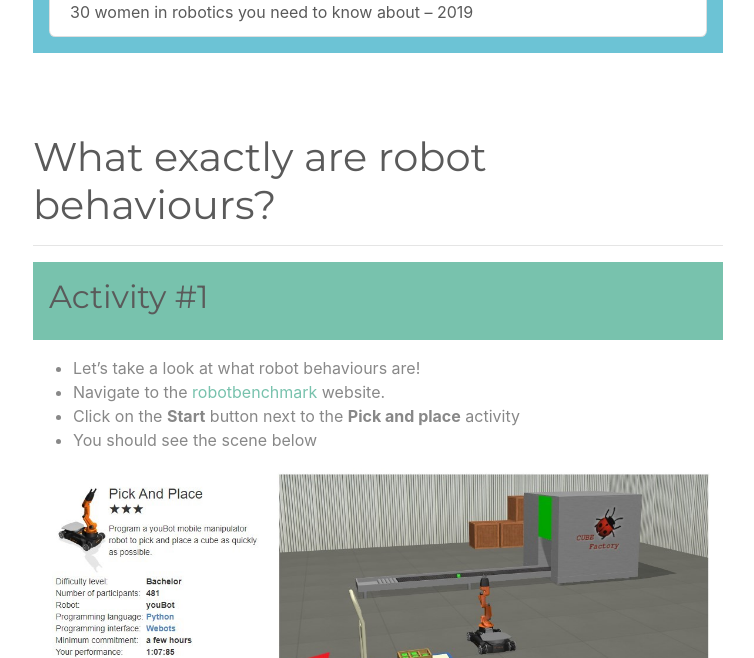
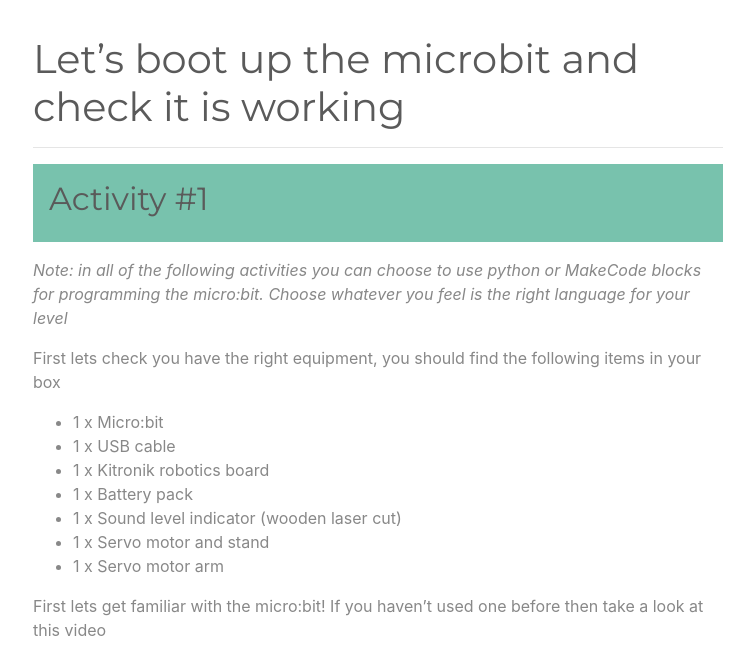
Before and after one commit to meisben/girlsIntoCoding-microbitVolumeMeter, a Jekyll site: the page built from index.md, in a window 1280 px wide and 1400 px high, scrolled down 1382 px. Shown: the top 658 px of the window, without its empty margins (262-1016 px from the left). Built offline with Jekyll 4.4.1, drawn with Linux system fonts in a browser that asks for light colours; some of the changed text lies outside the part shown; grey boxes are pictures that could not be loaded.

Commit message:
Update index.md

```diff
--- a/index.md
+++ b/index.md
@@ -42,12 +42,8 @@ The idea with this acitivity isn't to become an ACE programmer inside 2 hours, b
 <ul class="list-group">
   <a href="https://www.w3schools.com/python/" target="_blank" class="list-group-item list-group-item-action">Python tutorials at W3 Schools</a>
   <a href="https://www.pythoncheatsheet.org/" target="_blank" class="list-group-item list-group-item-action">Python cheatsheet</a>
-  <a href="https://www.cyberbotics.com/doc/reference/index" target="_blank" class="list-group-item list-group-item-action">Webots documentation</a>
-  <a href="https://robohub.org/30-women-in-robotics-you-need-to-know-about-2019/" target="_blank" class="list-group-item list-group-item-action">30 women in robotics you need to know about – 2019</a>
 </ul>
 </div>
-
-
 
 <!--Comment: This is the end of html bootstrap-->
 
@@ -58,7 +54,7 @@ The idea with this acitivity isn't to become an ACE programmer inside 2 hours, b
 
 <!--Comment: This section is markdown again-->
 
-# What exactly are robot behaviours?
+# Let's boot up the microbit and check it is working
 ---
 
 <!--Comment: End of markdown-->
@@ -73,19 +69,33 @@ The idea with this acitivity isn't to become an ACE programmer inside 2 hours, b
 
 
 <!--Comment: Back to markdown -->
+*Note: in all of the following activities you can choose to use python or MakeCode blocks for programming the micro:bit. Choose whatever you feel is the right language for your level*
 
-* Let's take a look at what robot behaviours are!
-* Navigate to the [robotbenchmark](https://robotbenchmark.net/) website.
-* Click on the **Start** button next to the **Pick and place** activity
-* You should see the scene below
+First lets check you have the right equipment, you should find the following items in your box
+* 1 x Micro:bit
+* 1 x USB cable
+* 1 x Kitronik robotics board
+* 1 x Battery pack
+* 1 x Sound level indicator (wooden laser cut)
+* 1 x Servo motor and stand
+* 1 x Servo motor arm
 
+First lets get familiar with the micro:bit! If you haven't used one before then take a look at this video
 
-![image0](images/pickAndPlaceScreenText.jpg)
+<iframe width="852" height="479" src="https://www.youtube.com/embed/u2u7UJSRuko" title="Introduction to the BBC micro:bit" frameborder="0" allow="accelerometer; autoplay; clipboard-write; encrypted-media; gyroscope; picture-in-picture; web-share" allowfullscreen>
+</iframe>
 
+Follow these instructions to check your micro:bit is working
+* Plug your microbit into the computer using the supplied usb lead
+* Browse to the website [https://makecode.microbit.org/](https://makecode.microbit.org/)
+* Click on *New Project*
+* Name it 'helloWorld' or something else you choose
+* Let's write our first program
+  * You can select you programming language from the top of the page. To select python click on the dropdown and select python.
+  * Let's write some code to make the microbit display a smiley face
 
-* Have a look at the simulation at the top right hand side of the screen
-* How many behaviours can you see in the robot? Let's discuss this together
-* Some example answers are below
+<div style="position:relative;height:calc(300px + 5em);width:100%;overflow:hidden;"><iframe style="position:absolute;top:0;left:0;width:100%;height:100%;" src="https://makecode.microbit.org/---codeembed#pub:_2twamX0Vt3Dv" allowfullscreen="allowfullscreen" frameborder="0" sandbox="allow-scripts allow-same-origin"></iframe></div>
+
 
 
 <!-- <br>
```
